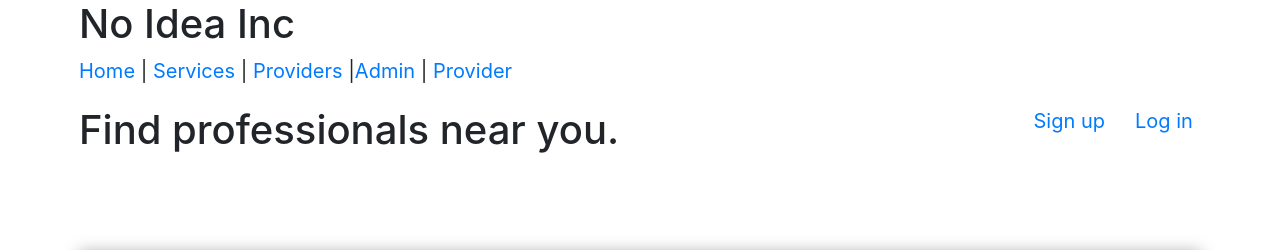
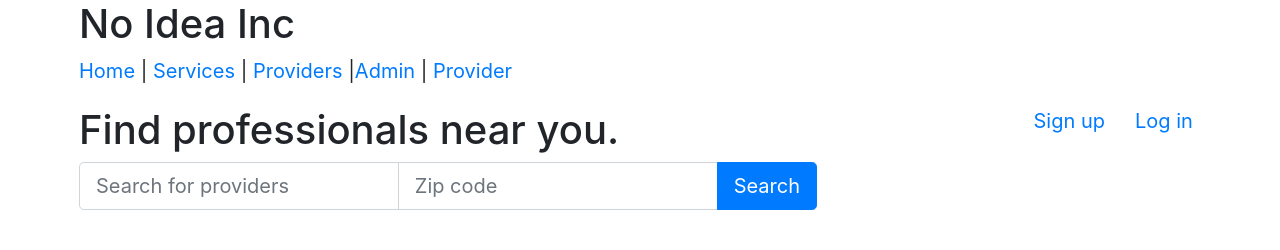
Before and after one commit to hughesbrian/cs4500_sp19_client_react_noideainc, a React (Create React App) app: page /home in a window 1280 px wide. Shown: the top 250 px of the page. Built offline with nearby package versions, Linux system fonts and the light colour scheme; no server answers.

Commit message:
added the search bar

```diff
--- a/src/components/Home.js
+++ b/src/components/Home.js
@@ -1,8 +1,10 @@
 import React from 'react'
 import SearchBar from './SearchBar/SearchBar'
+import SearchBarContainer from './SearchBar/SearchBarContainer'
 // import ServiceTabNavigator from './ServiceTabNavigator/ServiceTabNavigator'
 import ServiceCategoryPillsContainer from './ServiceCategoryPills/ServiceCategoryPillsContainer'
 // import serviceCategories from '../data/service-categories.mock.json'
+
 const Home = ({history}) =>
     <div className="home-screen">
         <div className="row">
@@ -11,6 +13,7 @@ const Home = ({history}) =>
                     Find professionals near you.
                 </h1>
                 {/* <SearchBar history={history}/> */}
+                <SearchBarContainer />
             </div>
             <div className="col-3 text-right">
                 <a href="#">Sign up</a>
```
